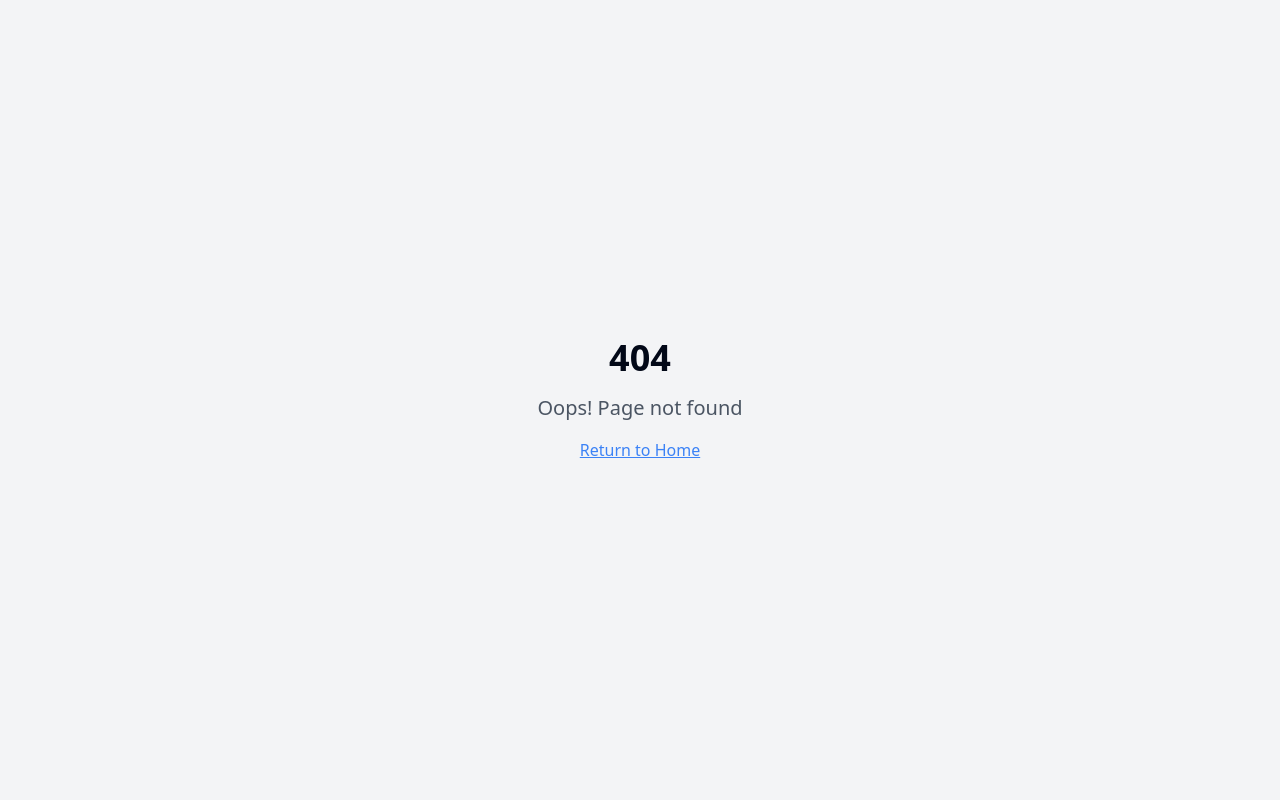
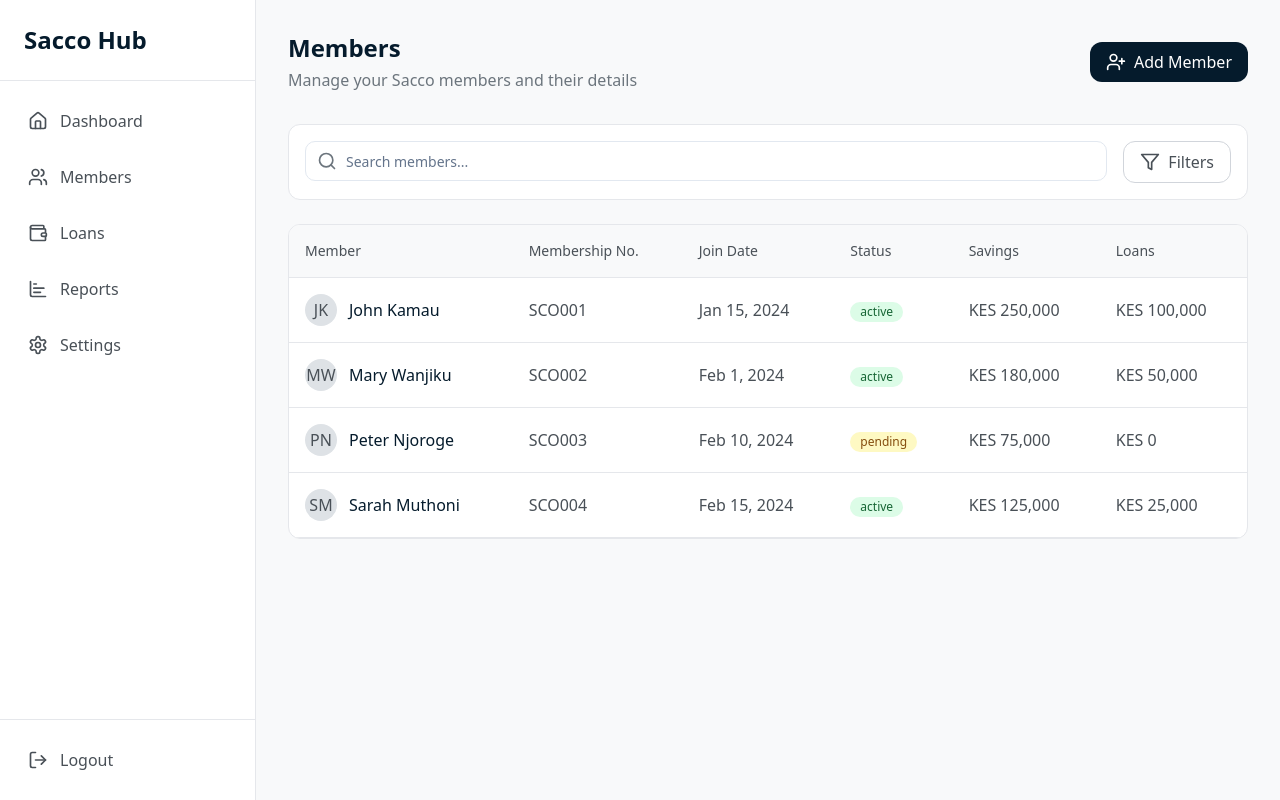
Before and after one commit to SandraNgugi/sacco-dashboard-hub-22, a React (Vite) app: page /members in a window 1280 px wide. Before the commit this address had no page. Built offline with nearby package versions, Linux system fonts and the light colour scheme.

Commit message:
Implement Members Page
This commit implements the members page.  Further details will be provided in subsequent commits.

```diff
--- a/src/App.tsx
+++ b/src/App.tsx
@@ -1,9 +1,11 @@
+
 import { Toaster } from "@/components/ui/toaster";
 import { Toaster as Sonner } from "@/components/ui/sonner";
 import { TooltipProvider } from "@/components/ui/tooltip";
 import { QueryClient, QueryClientProvider } from "@tanstack/react-query";
 import { BrowserRouter, Routes, Route } from "react-router-dom";
 import Index from "./pages/Index";
+import Members from "./pages/Members";
 import NotFound from "./pages/NotFound";
 
 const queryClient = new QueryClient();
@@ -16,6 +18,7 @@ const App = () => (
       <BrowserRouter>
         <Routes>
           <Route path="/" element={<Index />} />
+          <Route path="/members" element={<Members />} />
           {/* ADD ALL CUSTOM ROUTES ABOVE THE CATCH-ALL "*" ROUTE */}
           <Route path="*" element={<NotFound />} />
         </Routes>
--- /dev/null
+++ b/src/pages/Members.tsx
@@ -0,0 +1,136 @@
+
+import { Sidebar } from "@/components/dashboard/Sidebar";
+import { Search, UserPlus, Filter } from "lucide-react";
+import { Input } from "@/components/ui/input";
+
+const members = [
+  {
+    id: 1,
+    name: "John Kamau",
+    membershipNumber: "SCO001",
+    joinDate: "Jan 15, 2024",
+    status: "active",
+    savings: "KES 250,000",
+    loans: "KES 100,000",
+  },
+  {
+    id: 2,
+    name: "Mary Wanjiku",
+    membershipNumber: "SCO002",
+    joinDate: "Feb 1, 2024",
+    status: "active",
+    savings: "KES 180,000",
+    loans: "KES 50,000",
+  },
+  {
+    id: 3,
+    name: "Peter Njoroge",
+    membershipNumber: "SCO003",
+    joinDate: "Feb 10, 2024",
+    status: "pending",
+    savings: "KES 75,000",
+    loans: "KES 0",
+  },
+  {
+    id: 4,
+    name: "Sarah Muthoni",
+    membershipNumber: "SCO004",
+    joinDate: "Feb 15, 2024",
+    status: "active",
+    savings: "KES 125,000",
+    loans: "KES 25,000",
+  },
+];
+
+const Members = () => {
+  return (
+    <div className="min-h-screen bg-sacco-50 flex">
+      <Sidebar />
+
+      <main className="flex-1 p-8">
+        <div className="max-w-7xl mx-auto">
+          {/* Header */}
+          <div className="flex items-center justify-between mb-8">
+            <div>
+              <h1 className="text-2xl font-semibold text-sacco-900">Members</h1>
+              <p className="text-sacco-500 mt-1">
+                Manage your Sacco members and their details
+              </p>
+            </div>
+            <button className="inline-flex items-center px-4 py-2 bg-sacco-900 text-white rounded-lg hover:bg-sacco-800 transition-colors">
+              <UserPlus className="w-5 h-5 mr-2" />
+              Add Member
+            </button>
+          </div>
+
+          {/* Search and Filter */}
+          <div className="bg-white p-4 rounded-lg border border-gray-200 mb-6">
+            <div className="flex gap-4">
+              <div className="flex-1 relative">
+                <Search className="absolute left-3 top-2.5 h-5 w-5 text-sacco-500" />
+                <Input
+                  placeholder="Search members..."
+                  className="pl-10"
+                />
+              </div>
+              <button className="inline-flex items-center px-4 py-2 border border-gray-300 rounded-lg text-sacco-600 hover:bg-sacco-50 transition-colors">
+                <Filter className="w-5 h-5 mr-2" />
+                Filters
+              </button>
+            </div>
+          </div>
+
+          {/* Members Table */}
+          <div className="bg-white rounded-lg border border-gray-200 overflow-hidden">
+            <div className="overflow-x-auto">
+              <table className="w-full">
+                <thead>
+                  <tr className="border-b border-gray-200 bg-sacco-50">
+                    <th className="text-left p-4 text-sm font-medium text-sacco-600">Member</th>
+                    <th className="text-left p-4 text-sm font-medium text-sacco-600">Membership No.</th>
+                    <th className="text-left p-4 text-sm font-medium text-sacco-600">Join Date</th>
+                    <th className="text-left p-4 text-sm font-medium text-sacco-600">Status</th>
+                    <th className="text-left p-4 text-sm font-medium text-sacco-600">Savings</th>
+                    <th className="text-left p-4 text-sm font-medium text-sacco-600">Loans</th>
+                  </tr>
+                </thead>
+                <tbody>
+                  {members.map((member) => (
+                    <tr
+                      key={member.id}
+                      className="border-b border-gray-200 hover:bg-sacco-50 transition-colors cursor-pointer"
+                    >
+                      <td className="p-4">
+                        <div className="flex items-center">
+                          <div className="w-8 h-8 rounded-full bg-sacco-200 flex items-center justify-center text-sacco-600 font-medium mr-3">
+                            {member.name.split(' ').map(n => n[0]).join('')}
+                          </div>
+                          <span className="font-medium text-sacco-900">{member.name}</span>
+                        </div>
+                      </td>
+                      <td className="p-4 text-sacco-600">{member.membershipNumber}</td>
+                      <td className="p-4 text-sacco-600">{member.joinDate}</td>
+                      <td className="p-4">
+                        <span className={`inline-flex items-center px-2.5 py-0.5 rounded-full text-xs font-medium ${
+                          member.status === 'active'
+                            ? 'bg-green-100 text-green-800'
+                            : 'bg-yellow-100 text-yellow-800'
+                        }`}>
+                          {member.status}
+                        </span>
+                      </td>
+                      <td className="p-4 text-sacco-600">{member.savings}</td>
+                      <td className="p-4 text-sacco-600">{member.loans}</td>
+                    </tr>
+                  ))}
+                </tbody>
+              </table>
+            </div>
+          </div>
+        </div>
+      </main>
+    </div>
+  );
+};
+
+export default Members;
```
